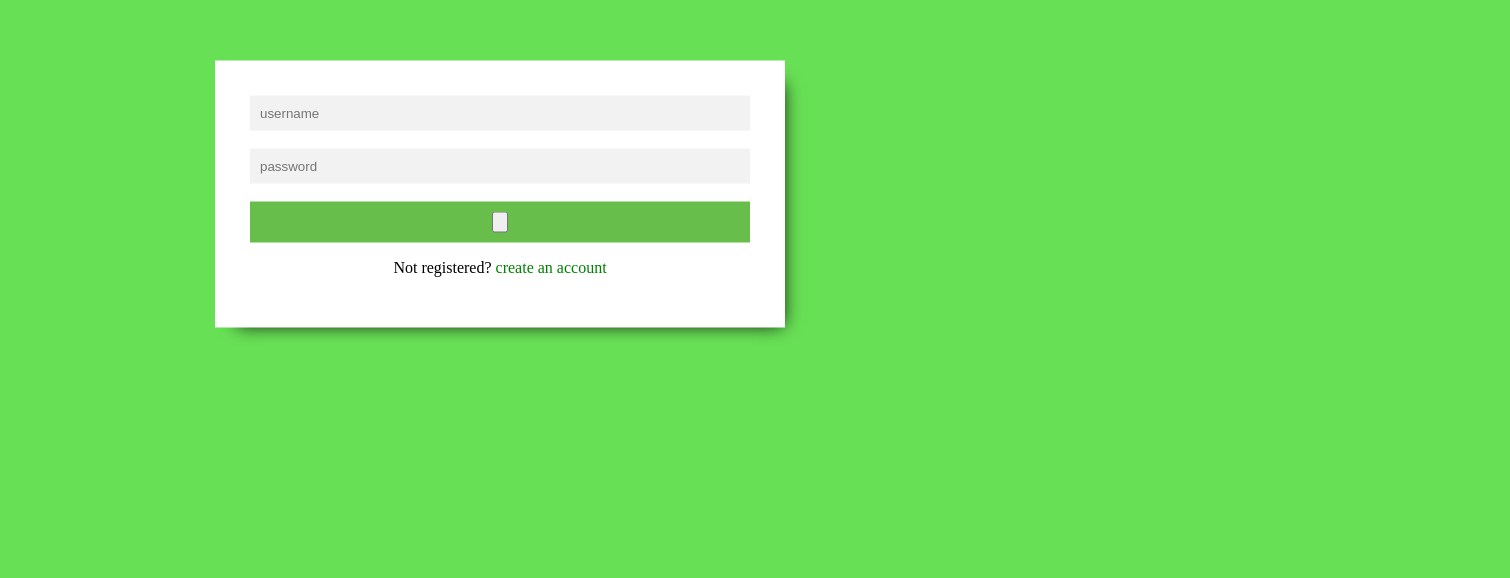
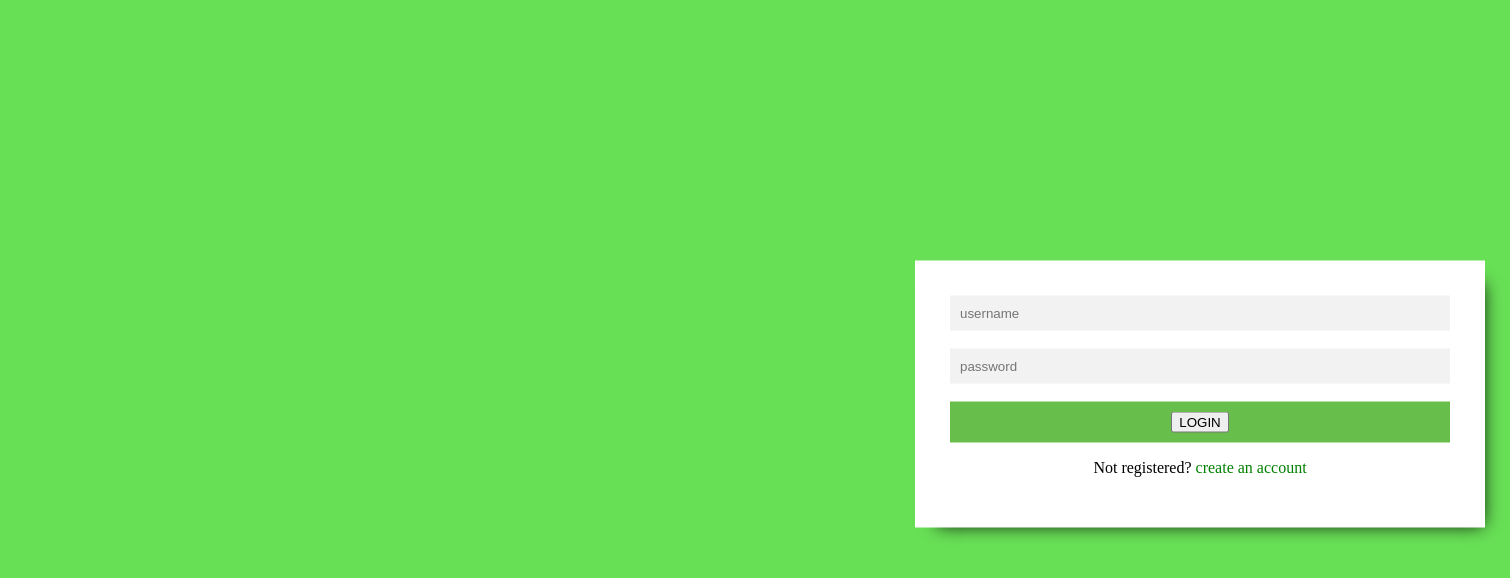
Before and after one commit to 102660231/webprograming_group2, a plain HTML site: page week4/me.html in a window 1280 px wide. Shown: the part 206-784 px from the top of the page, 1510 px wide, since content can reach past the window. Drawn offline with Linux system fonts and the light colour scheme.

Commit message:
week5\new try.html

```diff
--- a/week4/me.html
+++ b/week4/me.html
@@ -16,9 +16,10 @@
         }
 
         .centred {
+
            position: absolute;
-            top: 400px;
-            left: 500px;
+           TOP:600PX;
+           left: 1200PX;
            transform: translate(-50%, -50%);
         }
 
@@ -98,7 +99,7 @@
                             <br>
 
                                     <div class="last-submitbox">
-                                <input type="Submit" text="submit" value="" placeholder="LOGIN">
+                                        <input type="Submit" text="submit" value="LOGIN" placeholder="LOGIN">
                                     </div>
 
                                         <p class="centre-text">Not registered? <a href="https://www.w3schools.com/html/">create an
```
Also changed, not shown: week4/open new file.html (+25 -0 lines). Lines whose indentation alone changed are shown as unchanged.
